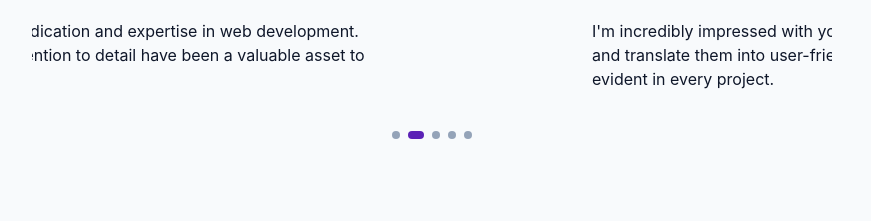
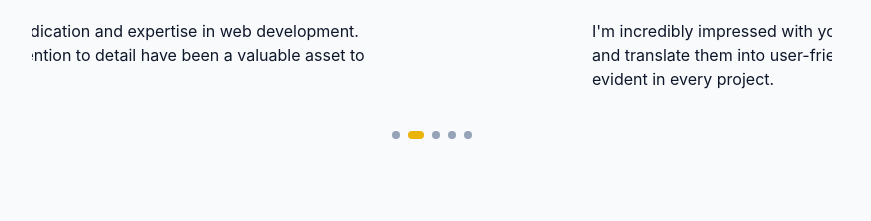
Before and after one commit to Yab1/VisioMotion, a React (Vite) app: page / in a window 1280 px wide. Shown: the part 4140-4361 px from the top of the page, without its empty margins (208-1079 px from the left). Built offline with nearby package versions, Linux system fonts and the light colour scheme; what tailwindcss-dark-mode would draw is missing.

Commit message:
Changed Color

```diff
--- a/src/Components/Testimonials.jsx
+++ b/src/Components/Testimonials.jsx
@@ -115,7 +115,7 @@ export default function Testimonials() {
               className={
                 "flex w-2 h-2 rounded-full" +
                 " " +
-                (person.id === activeTab ? "bg-violet-800" : "bg-slate-400") +
+                (person.id === activeTab ? "bg-yellow-500" : "bg-slate-400") +
                 " " +
                 (person.id === activeTab ? "w-4 h-2" : "w-2 h-2")
               }
```
